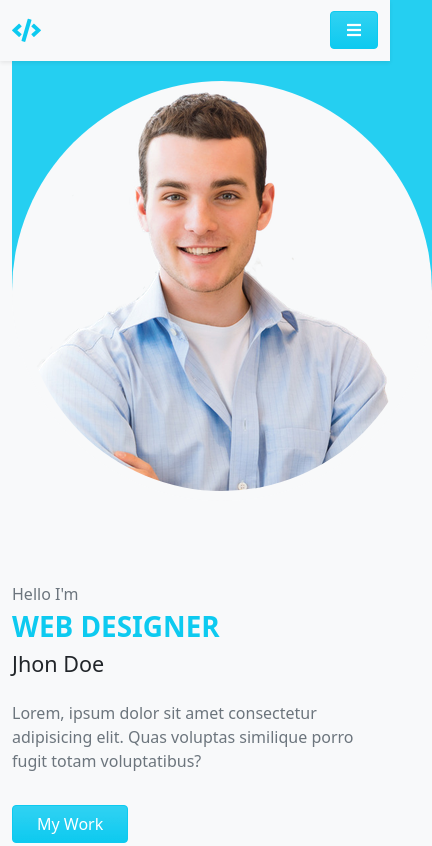
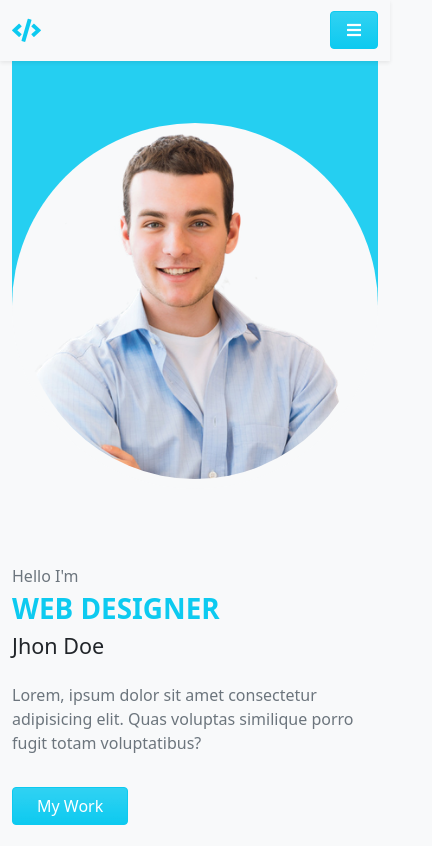
Before and after one commit to kamalheydari/bootstrap5-portfolio, a plain HTML site: page index.html in a window 390 px wide. Shown: the top 846 px of the page, 432 px wide, since content can reach past the window. Drawn offline with nearby package versions, Linux system fonts and the light colour scheme.

Commit message:
style changed

```diff
--- a/css/style.css
+++ b/css/style.css
@@ -2,6 +2,7 @@
   position: relative;
   width: max-content;
   margin: 0 auto;
+  width: min(100%, 25rem);
 }
 .home-img img {
   padding: 10px;
--- a/index.html
+++ b/index.html
@@ -54,7 +54,7 @@
       <div class="container-lg">
         <div class="row min-vh-100 align-items-center justify-content-center">
           <div class="col-lg-6 mt-5 mt-lg-0">
-            <div class="home-img text-center">
+            <div class="home-img mt-4 text-center">
               <div id="img-wrapper">
                 <img
                   src="img/profile.png"
@@ -64,7 +64,7 @@
               </div>
             </div>
           </div>
-          <div class="col-lg-6 order-lg-first mt-5 mt-md-0">
+          <div class="col-lg-6 order-lg-first mt-1 mt-md-0">
             <div class="home-text">
               <p class="text-muted mb-1">Hello I'm</p>
               <h1 class="text-info text-uppercase fs-1 fw-bold">
@@ -378,7 +378,7 @@
           </div>
         </div>
         <div class="row justify-content-center">
-          <div class="col-8 col-xl-7">
+          <div class="col-12 col-sm-8 col-xl-8">
             <div id="carousel1" class="carousel slide" data-bs-ride="carousel">
               <ul class="carousel-indicators">
                 <li
@@ -595,7 +595,11 @@
           <div class="col-lg-12">
             <p class="m-0 text-center text-white fs-5">
               &copy; 2022 Developed By
-              <a href="https://github.com/kamalheydari" class="text-decoration-none text-white " >Kamal-Heydari</a>
+              <a
+                href="https://github.com/kamalheydari"
+                class="text-decoration-none text-white"
+                >Kamal-Heydari</a
+              >
             </p>
           </div>
         </div>
```
Also changed, not shown: img/profile11.png (added).
